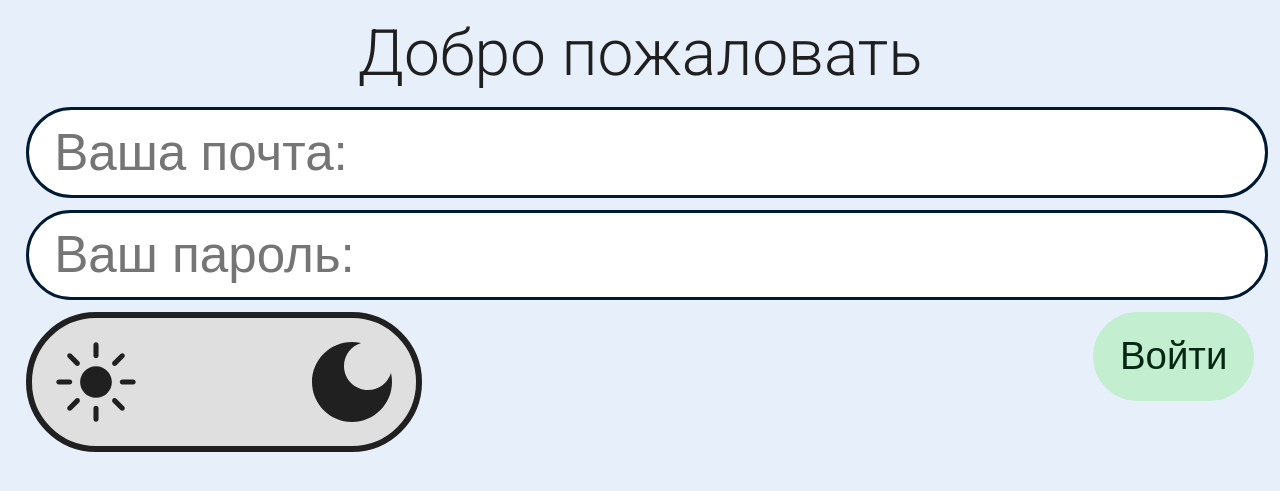
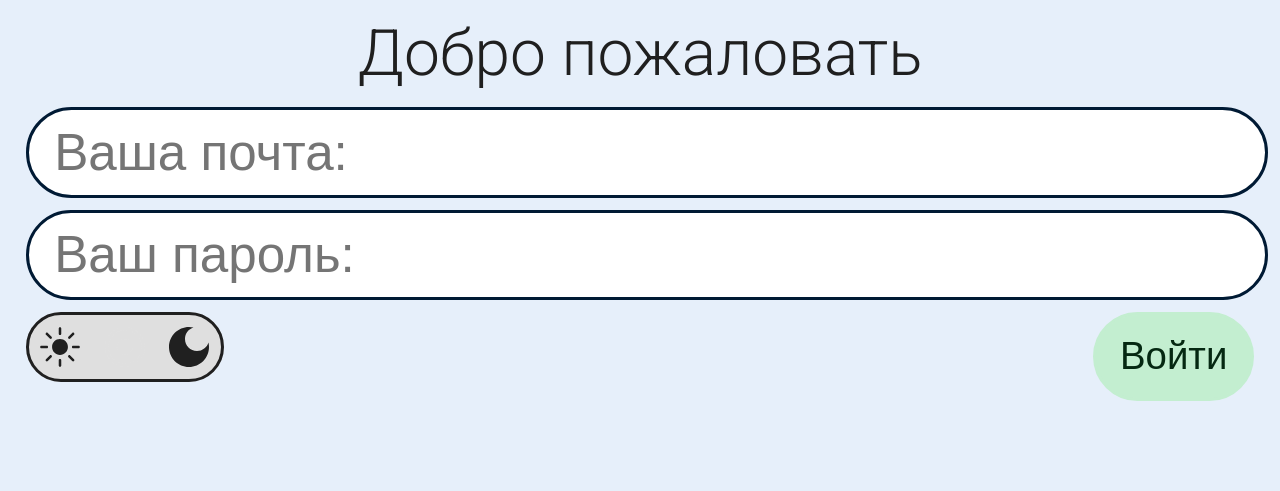
Before and after one commit to KapitanKopylov/To-Do_School, a Django app: page / in a window 1280 px wide. Shown: the top 491 px of the page. Run offline with Django 4.2, Linux system fonts and the light colour scheme.

Commit message:
Try to normalize theme-switcher size

```diff
--- a/todoapp/static/css/vk.css
+++ b/todoapp/static/css/vk.css
@@ -40,7 +40,6 @@ body {
   padding: 1vw;
   padding-left: 2vw;
   margin-bottom: 1.5vh;
-  border: none;
   border: 0.25vw solid var(--action-button-text-color);
   border-radius: 10vw;
   font-size: 4vw;
@@ -147,7 +146,7 @@ body {
   vertical-align: middle;
   cursor: pointer;
   border-radius: 1.5em;
-  border: none;
+  /*border: none;*/
   border: 0.25vw solid var(--ac-back-color);
   color: var(--ac-text-color);
   background-color: var(--ac-back-color);
@@ -287,13 +286,13 @@ body {
   margin: 0;
   padding: 0;
   grid-template-columns: 1fr 1fr 1fr;
-  width: 30vw;
-  height: 10vw;
+  width: 15vw;
+  height: 5vw;
   background-color: #dfdfdf;
   /*background-color: #00ff00;*/
-  border: 0.5vw solid #202020;
-  border-radius: 6vw;
-  margin-left: 0;
+  border: 0.25vw solid #202020;
+  border-radius: 3vw;
+  /*margin-left: 0;*/
   margin-right: 3vw;
 }
 
@@ -308,14 +307,14 @@ body {
   appearance: none;
   /*align-self: center;*/
   position: relative;
-  width: 6.25vw;
-  height: 6.25vw;
+  width: 3.125vw;
+  height: 3.125vw;
   cursor: pointer;
   /*width: 125px;
   height: 125px;*/
   background-position: center;
   background-repeat: no-repeat;
-  background-size: 6.25vw;
+  background-size: 3.125vw;
   transition: filter 0.1s ease-in;
 }
 
@@ -329,9 +328,9 @@ body {
   z-index: -1;
   display: inline-block;
   border: none;
-  border-radius: 6vw;
+  border-radius: 3vw;
   background-repeat: no-repeat;
-  background-size: 8.75vw;
+  background-size: 4.375vw;
   background-position: center;
   background-image: url('../img/chose.svg');
   transition: background-position 0.1s cubic-bezier(0.65, 0.05, 0.36, 1)
@@ -347,7 +346,7 @@ body {
   justify-self: left;
   align-self: center;
   margin: 0;
-  margin-left: 1.875vw;
+  margin-left: 0.9vw;
 }
 
 .switcher__radio--auto {
@@ -362,15 +361,15 @@ body {
   justify-self: right;
   align-self: center;
   margin: 0;
-  margin-right: 1.875vw;
+  margin-right: 0.9vw;
 }
 
 .switcher__radio:focus-visible ~ .switcher__status {
-  box-shadow: 0 0 0.9375vw 0.46875vw #202020;
+  box-shadow: 0 0 0.45vw 0.32vw #202020;
 }
 
 .switcher__radio--light:checked ~ .switcher__status {
-  background-position: left 0.625vw center;
+  background-position: left 0.3125vw center;
 }
 
 .switcher__radio--auto:checked ~ .switcher__status {
@@ -378,7 +377,7 @@ body {
 }
 
 .switcher__radio--dark:checked ~ .switcher__status {
-  background-position: right 0.625vw center;
+  background-position: right 0.3125vw center;
 }
 
 .legging{
```
